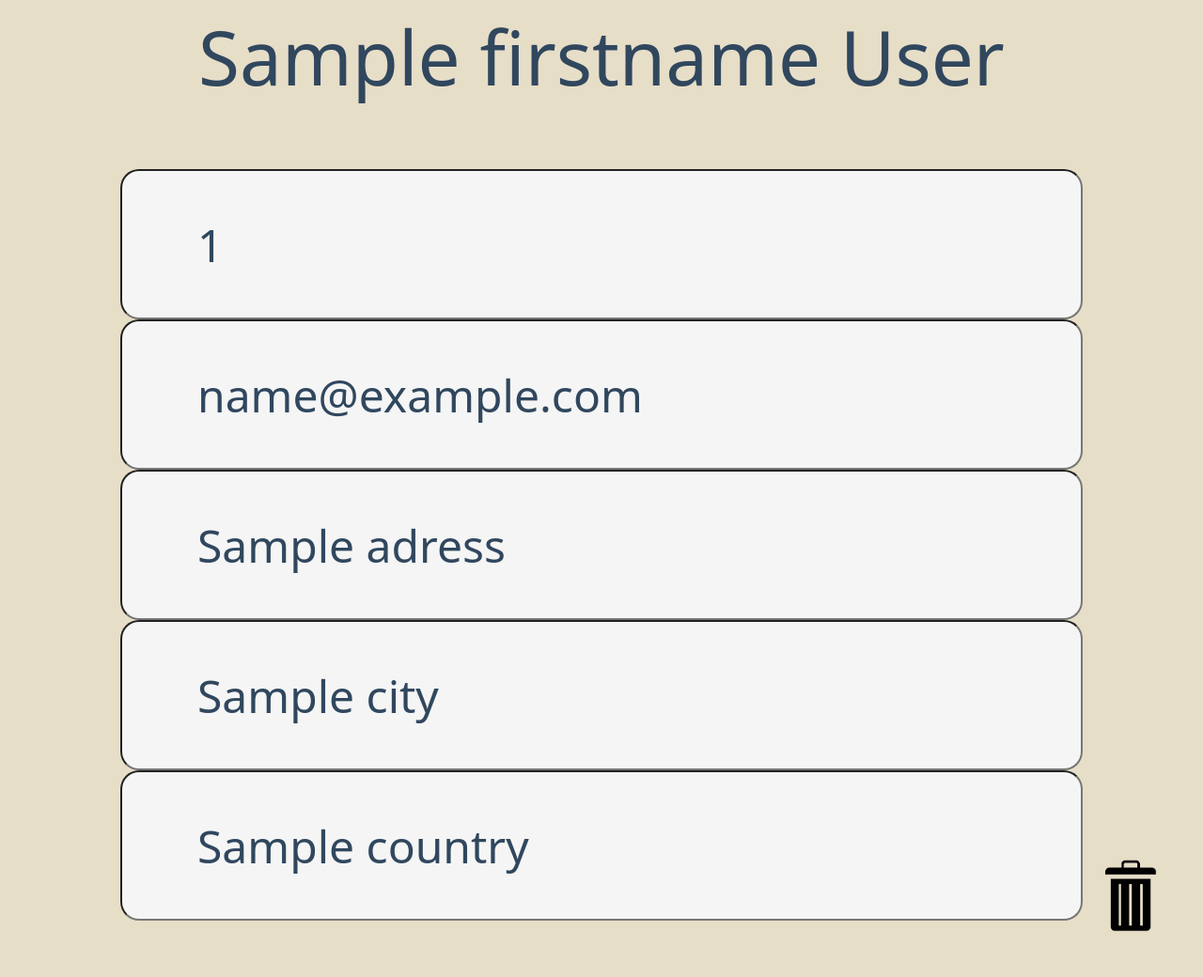
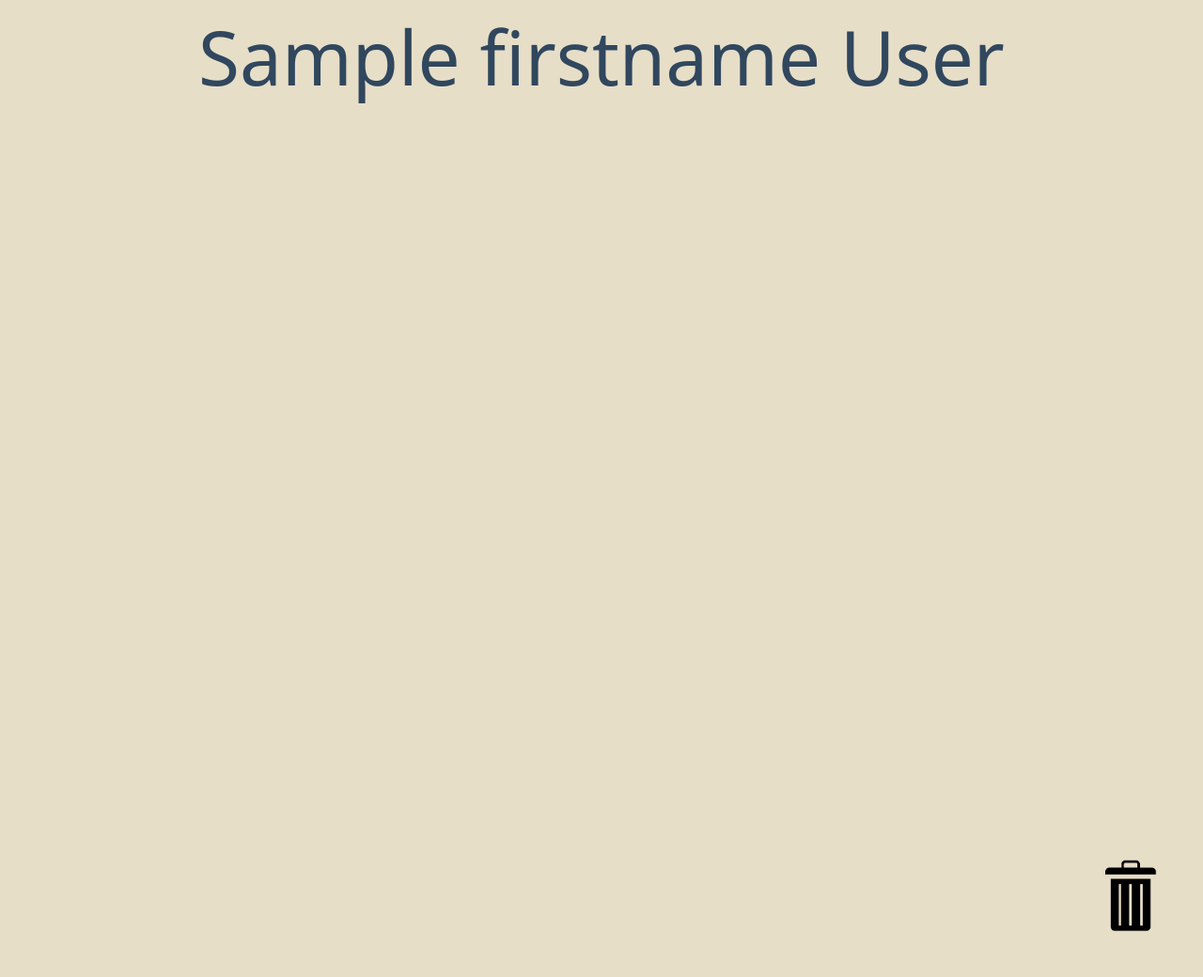
Before and after one commit to 080000101/NeomaProject, a Symfony app: template templates/contact/show.html.twig in a window 1280 px wide. Shown: the part 523-1563 px from the top of the page at 94% size. Run offline with Twig, Linux system fonts and the light colour scheme; the template is opened without the code that fills it: most values are stand-ins (such as "Sample title", 1, 10 or a date in 2020); style sheets or scripts are compiled from the project's sources; some libraries are stand-ins or nearby versions.

Commit message:
try to fix website

```diff
--- a/src/Entity/Adress.php
+++ b/src/Entity/Adress.php
@@ -43,7 +43,7 @@ class Adress
     private $zip_code;
 
     /**
-     * @ORM\ManyToOne(targetEntity=contact::class)
+     * @ORM\ManyToOne(targetEntity=Contact::class)
      * @ORM\JoinColumn(nullable=false)
      */
     private $contact;
--- a/src/Entity/Email.php
+++ b/src/Entity/Email.php
@@ -28,7 +28,7 @@ class Email
     private $email;
 
     /**
-     * @ORM\ManyToOne(targetEntity=contact::class)
+     * @ORM\ManyToOne(targetEntity=Contact::class)
      * @ORM\JoinColumn(nullable=false)
      */
     private $contact;
--- a/src/Entity/PhoneNumber.php
+++ b/src/Entity/PhoneNumber.php
@@ -28,7 +28,7 @@ class PhoneNumber
     private $number;
 
     /**
-     * @ORM\ManyToOne(targetEntity=contact::class)
+     * @ORM\ManyToOne(targetEntity=Contact::class)
      * @ORM\JoinColumn(nullable=false)
      */
     private $contact;
--- a/templates/contact/show.html.twig
+++ b/templates/contact/show.html.twig
@@ -16,33 +16,6 @@
 
         </div>
 
-        <div class="show-scroll">
-            <div class="show-form">
-                <form>
-                    <div>
-                        <label for="number"></label>
-                        <input class="show-input" type="text" id="phone_number" value="{{ contact.phoneNumber }}">
-                    </div>
-                    <div>
-                        <label for="email"></label>
-                        <input class="show-input" type="email" id="email" value="{{ contact.email }}">
-                    </div>
-                    <div>
-                        <label for="adresse"></label>
-                        <input class="show-input" type="text" id="adresse" value="{{ contact.adress }}">
-                    </div>
-                    <div>
-                        <label for="city"></label>
-                        <input class="show-input" type="text" id="city" value="{{ contact.city }}">
-                    </div>
-                    <div>
-                        <label for="country"></label>
-                        <input class="show-input" type="text" id="country" value="{{ contact.country }}">
-                    </div>
-                </form>
-            </div>
-        </div>
-
         <a class="edit-btn" href="{{ path('contact_edit', {'id': contact.id}) }}"><img class="edit" src="{{ asset('build/images/edit-logo.png') }}" alt="ACME edit logo"></a>
 
         {{ include('contact/_delete_form.html.twig') }}
```
Also changed, not shown: migrations/Version20220125105237.php (added, +35 -0 lines), src/Form/ContactType.php (+0 -28 lines).
